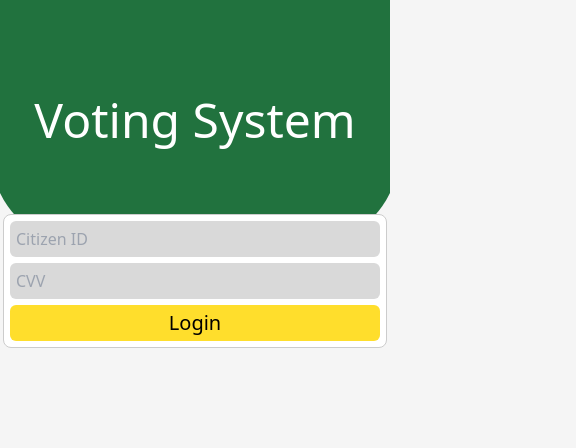
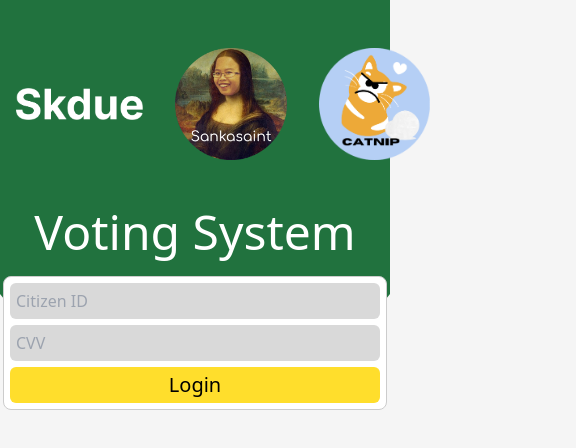
Before and after one commit to skdue-voter/skdue-voter, a Next.js app: page / in a window 390 px wide. Shown: the top 448 px of the page, 576 px wide, since content can reach past the window. Built offline with nearby package versions, Linux system fonts and the light colour scheme.

Commit message:
minor bug fixed on SVG

```diff
--- a/pages/index.js
+++ b/pages/index.js
@@ -42,14 +42,14 @@ const Login = () => {
   return (
     <div className="flex flex-col items-center">
       <div className="bg-green w-full">
-        <div className="flex place-content-around place-items-center pt-12 pb-8 px-72">
+        <div className="flex place-content-around place-items-center pt-12 pb-8 lg:px-72">
           <img className="max-h-8 px-4" src={"./logoSkdue.png"} alt="logoSkdue" />
           <img className="max-h-28 px-4" src={"./logoSankasaint.png"}  alt="logoSankasaint" />
           <img className="max-h-28 px-4" src={"./logoCatnip.png"} alt="logoCatnip" />
         </div>
         <h1 className="text-5xl font-medium text-white text-center py-4">Voting System</h1>
       </div>
-      <svg width="100%">
+      <svg width="100%" height="100">
         <ellipse cx="50%" cy="0%" rx="52%" ry="80%" className="fill-green" />
       </svg>
 
```
